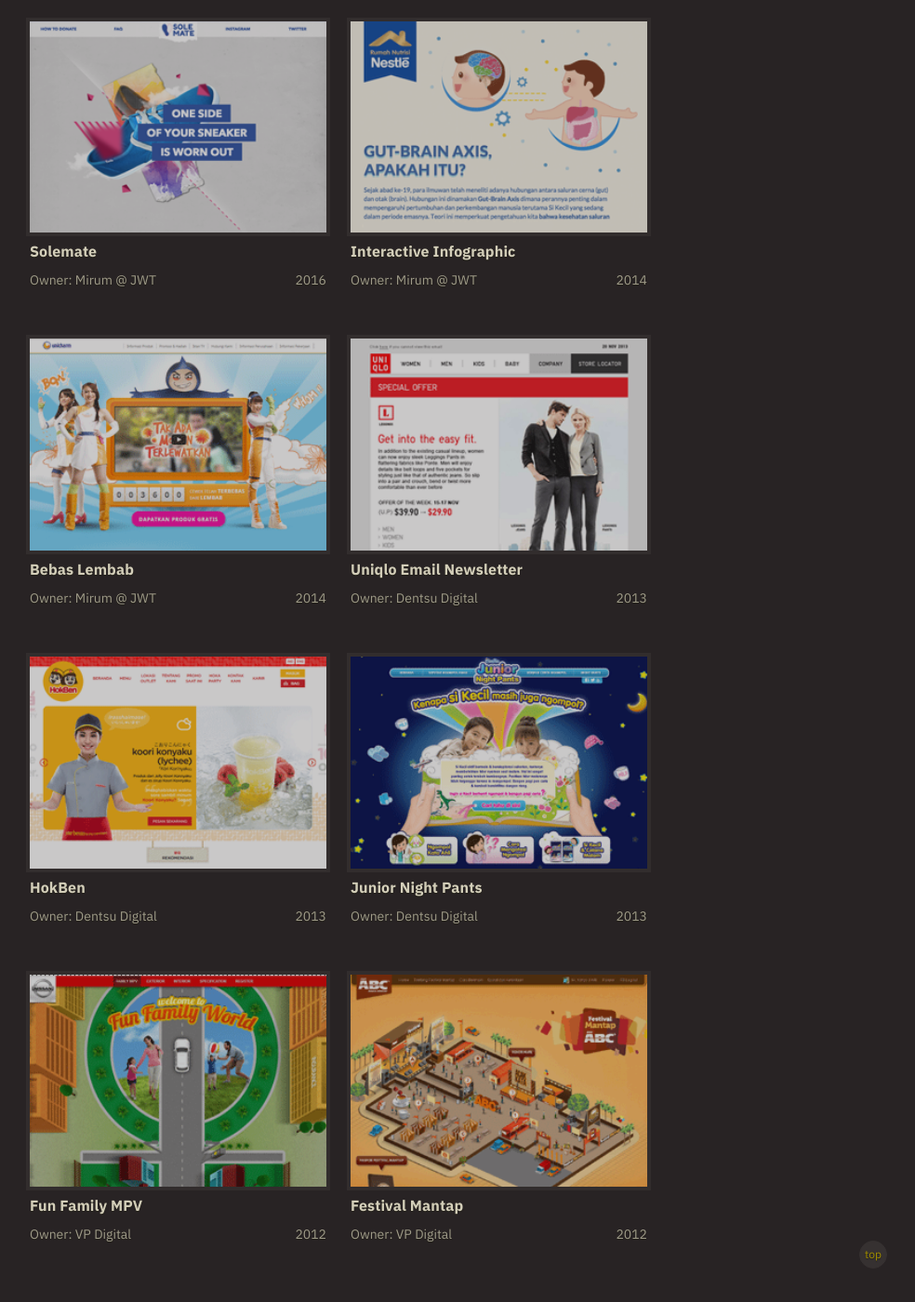
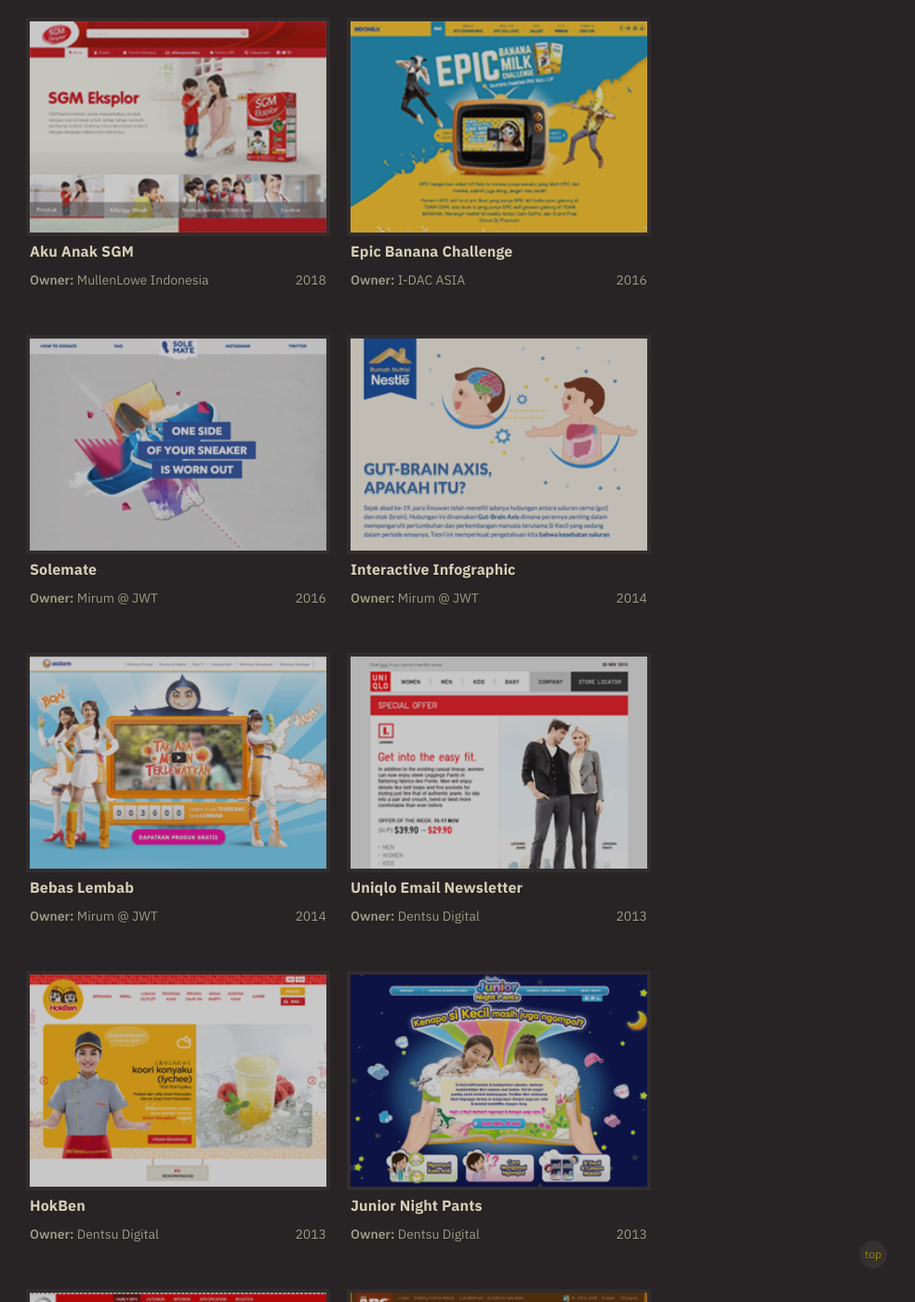
Before and after one commit to aifit/aifit.github.io, a Jekyll site: the page built from pages/portfolio.md, in a window 1280 px wide and 1400 px high, scrolled down 414 px. Shown: the whole window at 93% size, without its empty margins (276-1260 px from the left). Built offline with Jekyll 4.4.1, drawn with Linux system fonts in a browser that asks for light colours; some of the changed text lies outside the part shown.

Commit message:
add portfolio

```diff
--- a/pages/portfolio.md
+++ b/pages/portfolio.md
@@ -30,6 +30,57 @@
     <div class="c-thumb">
       <div class="c-thumb__item">
         <div class="c-thum__head">
+          <img src="{{ site.url }}/img/port/sgm.gif" alt="" class="c-thumb__img">
+        </div>
+        <div class="c-thumb__body">
+          <div class="c-thumb__title">
+            Aku Anak SGM
+          </div>
+          <div class="c-thumb__desc">
+            <div class="o-grid">
+              <div class="o-grid__item col-sm-8 col-xs-9">
+                <strong>Owner:</strong> MullenLowe Indonesia
+              </div>
+              <div class="o-grid__item col-sm-4 col-xs-3 u-align-right">
+                2018
+              </div>
+            </div>
+          </div>
+        </div>
+      </div>
+    </div>
+  </div>
+  <div class="o-grid__item col-sm-6 col-xs-12 u-mrgn-bottom--5">
+    <div class="c-thumb">
+      <div class="c-thumb__item">
+        <div class="c-thum__head">
+          <img src="{{ site.url }}/img/port/epicbanana.gif" alt="" class="c-thumb__img">
+        </div>
+        <div class="c-thumb__body">
+          <div class="c-thumb__title">
+            Epic Banana Challenge
+          </div>
+          <div class="c-thumb__desc">
+            <div class="o-grid">
+              <div class="o-grid__item col-sm-8 col-xs-9">
+                <strong>Owner:</strong> I-DAC ASIA
+              </div>
+              <div class="o-grid__item col-sm-4 col-xs-3 u-align-right">
+                2016
+              </div>
+            </div>
+          </div>
+        </div>
+      </div>
+    </div>
+  </div>
+</div>
+
+<div class="o-grid">
+  <div class="o-grid__item col-sm-6 col-xs-12 u-mrgn-bottom--5">
+    <div class="c-thumb">
+      <div class="c-thumb__item">
+        <div class="c-thum__head">
           <img src="{{ site.url }}/img/port/solemate.png" alt="" class="c-thumb__img">
         </div>
         <div class="c-thumb__body">
```
Also changed, not shown: other parts of pages/portfolio.md (+8 -8 lines), img/port/epicbanana.gif (added), img/port/sgm.gif (added).
